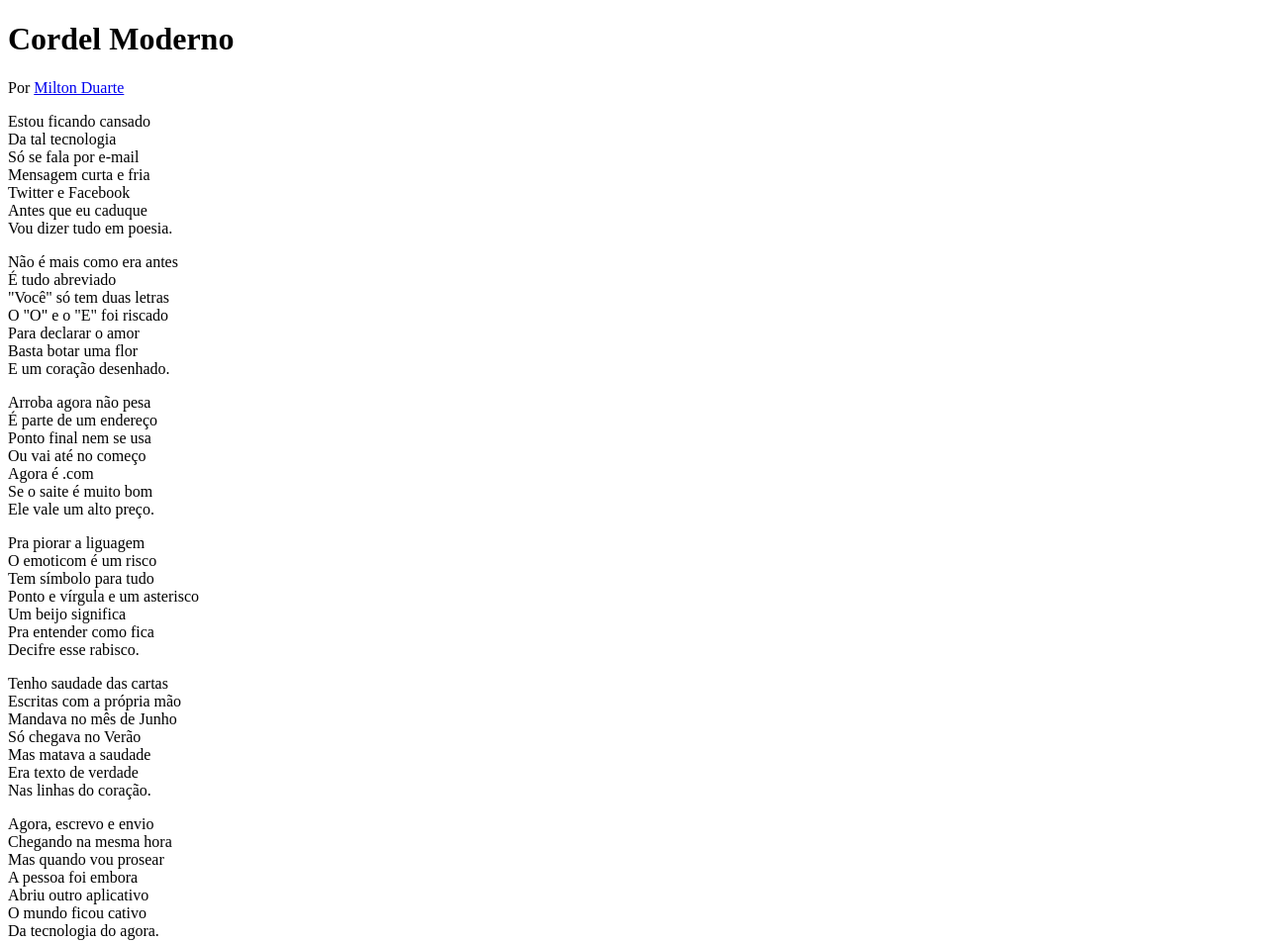
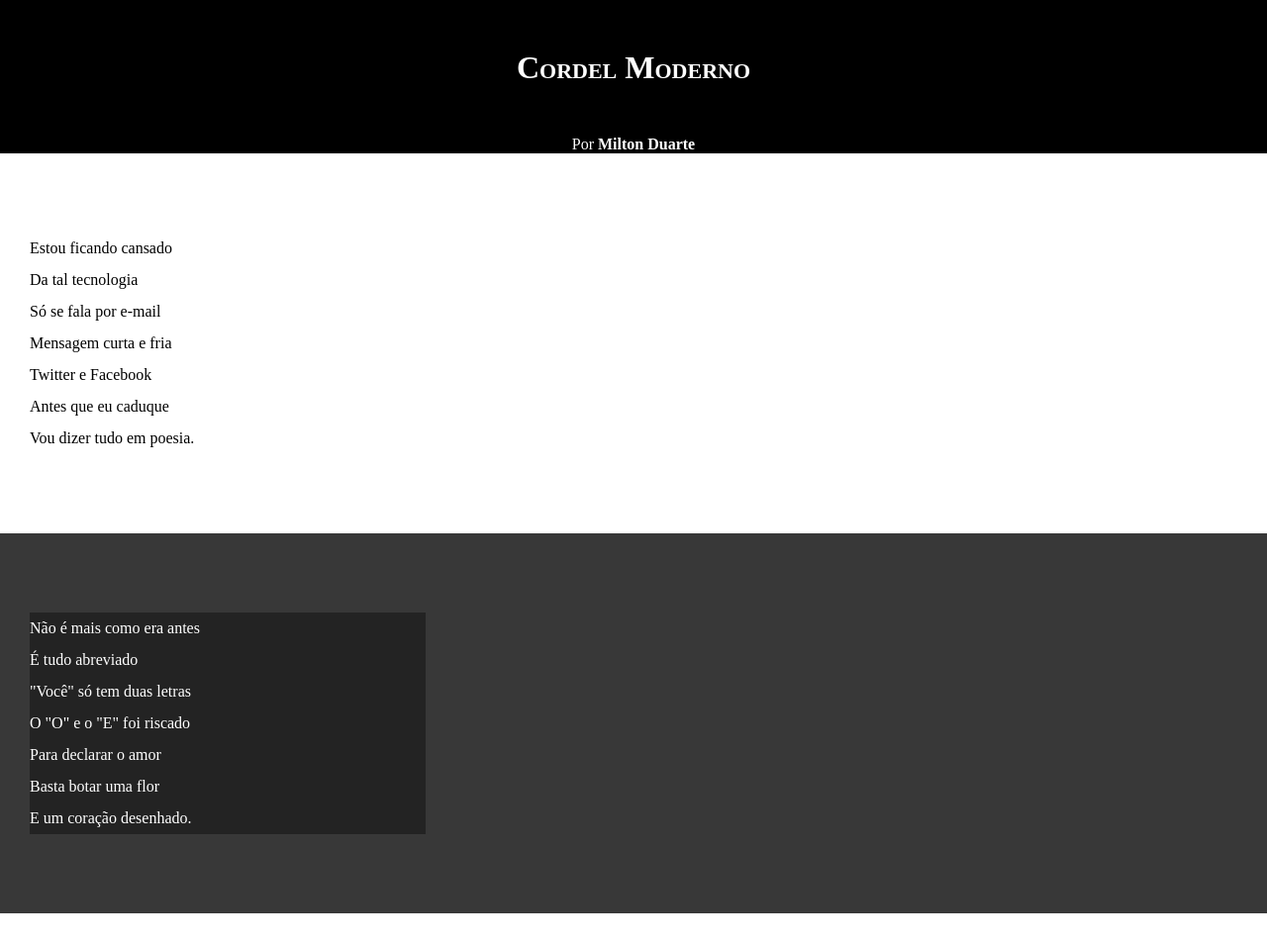
Before and after one commit to RoberioDias/HTML-CSS, a plain HTML site: page Exercicios/desafios/desafio12/index.html in a window 1280 px wide. Shown: the top 953 px of the page at 99% size. Drawn offline with Linux system fonts and the light colour scheme.

Commit message:
atualizei css desafio12

```diff
--- a/Exercicios/desafios/desafio12/index.html
+++ b/Exercicios/desafios/desafio12/index.html
@@ -12,7 +12,7 @@
         <p>Por <a href="https://www.recantodasletras.com.br/poesias/3186743" target="_blank">Milton Duarte</a></p>
     </header>
 
-    <section>
+    <section class="normal">
         Estou ficando cansado <br>
         Da tal tecnologia <br>
         Só se fala por e-mail <br>
@@ -23,7 +23,7 @@
 
     </section>
 
-    <section>
+    <section class="imagem">
         <p>
             Não é mais como era antes <br>
             É tudo abreviado <br>
@@ -37,7 +37,7 @@
 
 
 
-    <section>
+    <section class="normal">
         <p>
             Arroba agora não pesa <br>
             É parte de um endereço <br>
@@ -59,7 +59,7 @@
     </section>
 
 
-    <section>
+    <section class="imagem">
         <p>
             Tenho saudade das cartas <br>
             Escritas com a própria mão <br>
@@ -72,7 +72,7 @@
     </section>
 
 
-    <section>
+    <section class="normal">
         <p>
             Agora, escrevo e envio <br>
             Chegando na mesma hora <br>
--- a/Exercicios/desafios/desafio12/style.css
+++ b/Exercicios/desafios/desafio12/style.css
@@ -1 +1,66 @@
 @charset "UTF-8";
+
+*{
+    margin: 0px;
+    padding: 0px;
+}
+
+html, body{
+    min-height: 100vh;
+    background-color: darkgray;
+}
+
+header{
+    background-color: black;
+    color: white;
+    text-align: center;
+}
+
+header > h1{
+    padding-top: 50px;
+    font-variant: small-caps;
+}
+
+header > p{
+    padding-top: 50px;
+}
+
+header a, footer a{
+    color: white;
+    text-decoration: none;
+    font-weight: bolder;
+}
+
+header a:hover, footer a:hover{
+    text-decoration: underline;
+}
+
+section{
+    padding-top: 10vh;
+    padding-bottom: 10vh;
+    line-height: 2em;
+    padding-left: 30px;
+}
+
+section.normal{
+    background-color: white;
+    color: black;
+}
+
+section.imagem{
+    background-color: rgb(56, 56, 56);
+    color: white;
+
+}
+
+section.imagem > p{
+    background-color: rgba(0, 0, 0, 0.37);
+    width: 400px;
+}
+
+footer{
+    background-color: black;
+    text-align: center;
+    color: white;
+    padding: 10px;
+}
```
